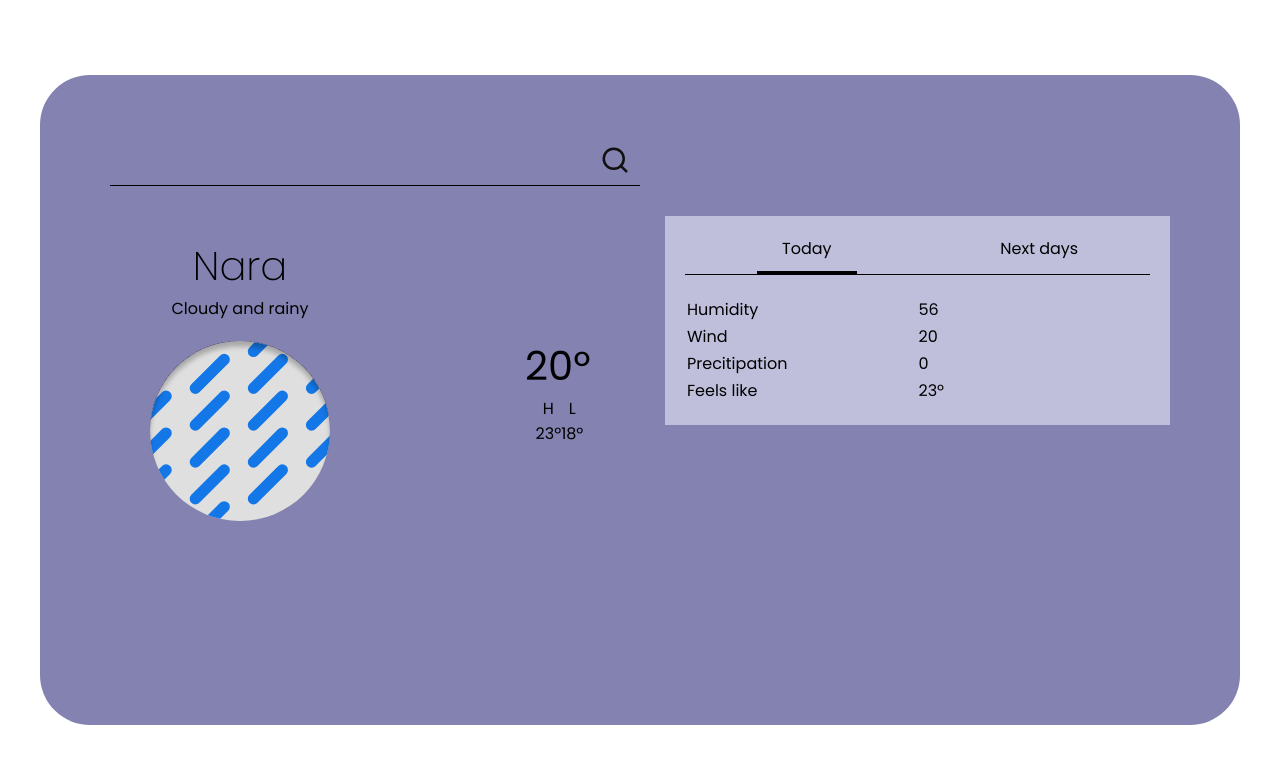
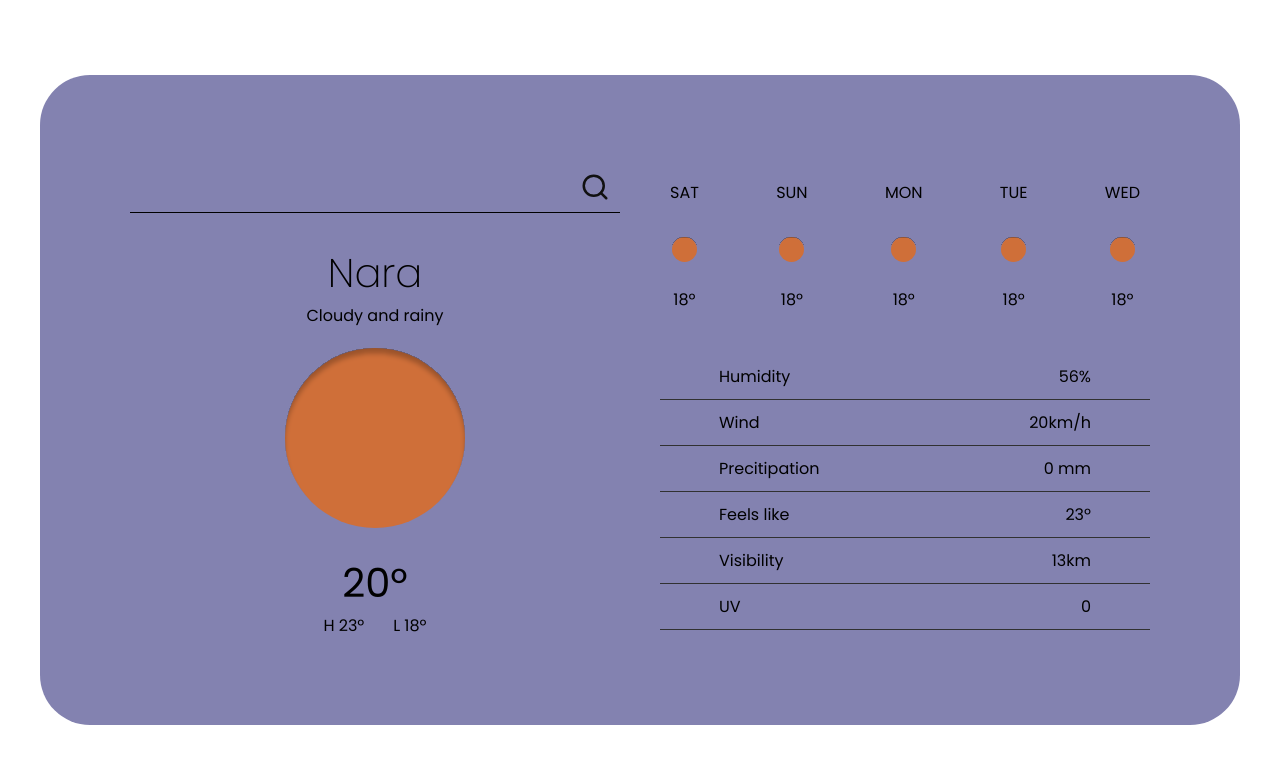
Before and after one commit to mcosme000/WEATHER-APP-2022, a plain HTML site: page index.html in a window 1280 px wide. Drawn offline with nearby package versions, Linux system fonts and the light colour scheme.

Commit message:
// Changed layout and added icons

```diff
--- a/app.js
+++ b/app.js
@@ -6,6 +6,9 @@ const nextWeek = document.getElementById("next-week");
 const todayInfo = document.getElementById("today-info");
 const searchButton = document.getElementById("search");
 let input = document.getElementById("input");
+let icon = document.getElementById("icon");
+
+//
 
 // WEATHER VARIABLES
 
@@ -29,38 +32,92 @@ searchButton.addEventListener("click", (e) => {
   axios.get(forecast).then(showWeather);
   //axios.get(forecast).then(showForecast);
 
-  // CLEARING INPUT
+  // clearing input value:
   input.value = "";
 });
 
 const showWeather = (response) => {
-  console.log(response);
+  let data = response.data;
+  console.log(response.data);
   //GETTING DATA FROM API:
-  const newCity = response.data.location.name;
-  const newCondition = response.data.current.condition.text;
-  const newTemp = Math.floor(response.data.current.temp_c);
+  const newCity = data.location.name;
+  const newCondition = data.current.condition.text;
+  const newTemp = Math.floor(data.current.temp_c);
+  const newHtemp = Math.floor(data.forecast.forecastday[0].day.maxtemp_c);
+  const newLtemp = Math.floor(data.forecast.forecastday[0].day.mintemp_c);
 
   //UPDATE INFO IN HTML
   city.innerHTML = newCity;
   condition.innerHTML = newCondition;
   temp.innerHTML = `${newTemp}º`;
+  htemp.innerHTML = `H ${newHtemp}º`;
+  ltemp.innerHTML = `L ${newLtemp}º`;
 
-  //CREATING RANDOM HIGH & LOW TEMP VALUES (this weather api doesn't provide them)
-  htemp.innerHTML = `H ${newTemp + Math.floor(Math.random() * 3)}º`;
-  ltemp.innerHTML = `L ${newTemp - Math.floor(Math.random() * 3)}º`;
+  changeIcon(newCondition);
 };
 
 const showForecast = (forecast) => {
   console.log(forecast);
 };
 
-// HANDLE BOX SWITCH //
-nextDays.addEventListener("click", () => {
-  nextWeek.classList.remove("hidden");
-  todayInfo.classList.add("hidden");
-});
+// WEATHER CONDITION DESCRIPTIONS
 
-today.addEventListener("click", () => {
-  todayInfo.classList.remove("hidden");
-  nextWeek.classList.add("hidden");
-});
+const descriptions = {
+  sunny: ["Sunny"],
+  clear: ["Clear"],
+  cloudy: ["Partly cloudy", "Cloudy", "Overcast"],
+  rainy: [
+    "Patchy rain possible",
+    "Patchy light rain",
+    "Light rain",
+    "Light rain shower",
+    "Moderate rain at times",
+    "Moderate rain",
+    "Light freezing rain",
+  ],
+  heavyRain: [
+    "Heavy rain at times",
+    "Heavy rain",
+    "Moderate or heavy rain shower",
+    "Torrential rain shower",
+    "Moderate or heavy freezing rain",
+  ],
+  mist: ["Mist", "Fog", "Freezing fog"],
+  thunder: [
+    "Patchy light rain with thunder",
+    "Moderate or heavy rain with thunder",
+    "Thundery outbreaks possible",
+  ],
+  foggy: [""],
+  snowy: [
+    "Patchy snow possible",
+    "Patchy light snow",
+    "Light snow",
+    "Light snow showers",
+    "Patchy moderate snow",
+    "Moderate snow",
+  ],
+  heavySnow: [
+    "Patchy heavy snow",
+    "Heavy snow",
+    "Moderate or heavy snow showers",
+  ],
+  snowThunder: [
+    "Patchy light snow with thunder",
+    "Moderate or heavy snow with thunder",
+  ],
+};
+
+//ITERATE THROUGH ARRAY OBJECT:
+
+const changeIcon = (newCondition) => {
+  for (const key in descriptions) {
+    for (let i = 0; i < Object.keys(descriptions).length; i++) {
+      if (newCondition === descriptions[key][i]) {
+        icon.src = `./media/icons/${key}.svg`;
+        console.log(key);
+        console.log(icon);
+      }
+    }
+  }
+};
--- a/index.html
+++ b/index.html
@@ -13,7 +13,10 @@
   </head>
   <body>
     <div class="container">
-      <main>
+      <div class="main-container">
+        <!-- *** COLUMN 1*** -->
+        <div class="column">
+          <!--FORM SECTION-->
           <form action="">
             <input type="text" id="input" />
             <input
@@ -24,15 +27,14 @@
             />
           </form>
 
-        <section>
-          <!--COLUMN 1 -->
-          <div class="column">
+          <!--MAIN SECTION-->
+          <main>
             <div class="city-info">
               <h1 id="city-name">Nara</h1>
               <p id="condition">Cloudy and rainy</p>
               <div class="icon-container">
                 <img
-                  src="./media/icons/rain.svg"
+                  src="./media/icons/sunny.svg"
                   alt="weather icon"
                   id="icon"
                 />
@@ -45,85 +47,100 @@
                 <p id="low-temp">L 18º</p>
               </div>
             </div>
+          </main>
         </div>
-
-          <!--COLUMN 1 -->
+        <!-- *** COLUMN 1*** -->
         <div class="column">
-            <div class="top">
-              <a href="#" id="today"><h4>Today</h4></a>
-              <a href="#" id="nextdays"><h4>Next days</h4></a>
+          <!-- FORECAST -->
+          <div class="forecast" id="forecast">
+            <div class="forecast-day">
+              <p>SAT</p>
+              <img
+                src="./media/icons/sunny.svg"
+                alt="forecast weather icon"
+                class="small-icon"
+              />
+              <p>18º</p>
             </div>
-            <div class="today-info" id="today-info">
-              <table>
-                <tr>
-                  <td>Humidity</td>
-                  <td>56</td>
-                </tr>
-                <tr>
-                  <td>Wind</td>
-                  <td>20</td>
-                </tr>
-                <tr>
-                  <td>Precitipation</td>
-                  <td>0</td>
-                </tr>
-                <tr>
-                  <td>Feels like</td>
-                  <td>23º</td>
-                </tr>
-              </table>
+            <div class="forecast-day">
+              <p>SUN</p>
+              <img
+                src="./media/icons/sunny.svg"
+                alt="forecast weather icon"
+                class="small-icon"
+              />
+              <p>18º</p>
             </div>
-            <div class="next-week hidden" id="next-week">
-              <table>
-                <tr>
-                  <th>Saturday</th>
-                  <td class="small-icon">
-                    <img src="./media/icons/sunny.svg" alt="" />
-                  </td>
-                  <td>18º</td>
-                </tr>
-                <tr>
-                  <th>Sunday</th>
-                  <td>
-                    <div class="small-icon">
-                      <img src="./media/icons/sunny.svg" alt="" />
+            <div class="forecast-day">
+              <p>MON</p>
+              <img
+                src="./media/icons/sunny.svg"
+                alt="forecast weather icon"
+                class="small-icon"
+              />
+              <p>18º</p>
             </div>
-                  </td>
-                  <td>18º</td>
-                </tr>
-                <tr>
-                  <td>Monday</td>
-                  <td class="small-icon">
-                    <img src="./media/icons/sunny.svg" alt="" />
-                  </td>
-                  <td>18º</td>
-                </tr>
-                <tr>
-                  <td>Tuesday</td>
-                  <td class="small-icon">
-                    <img src="./media/icons/sunny.svg" alt="" />
-                  </td>
-                  <td>18º</td>
-                </tr>
-                <tr>
-                  <td>Wednesday</td>
-                  <td class="small-icon">
-                    <img src="./media/icons/sunny.svg" alt="" />
-                  </td>
-                  <td>18º</td>
-                </tr>
-                <tr>
-                  <td>Thursday</td>
-                  <td class="small-icon">
-                    <img src="./media/icons/sunny.svg" alt="" />
-                  </td>
-                  <td>18º</td>
-                </tr>
-              </table>
+            <div class="forecast-day">
+              <p>TUE</p>
+              <img
+                src="./media/icons/sunny.svg"
+                alt="forecast weather icon"
+                class="small-icon"
+              />
+              <p>18º</p>
+            </div>
+            <div class="forecast-day">
+              <p>WED</p>
+              <img
+                src="./media/icons/sunny.svg"
+                alt="forecast weather icon"
+                class="small-icon"
+              />
+              <p>18º</p>
             </div>
           </div>
-        </section>
-      </main>
+          <!-- OTHER INFORMATION -->
+          <div class="other-information">
+            <div class="row">
+              <div class="row-content">
+                <p>Humidity</p>
+                <p id="humidity">56%</p>
+              </div>
+            </div>
+            <div class="row">
+              <div class="row-content">
+                <p>Wind</p>
+                <p id="wind">20km/h</p>
+              </div>
+            </div>
+            <div class="row">
+              <div class="row-content">
+                <p>Precitipation</p>
+                <p id="precipitation">0 mm</p>
+              </div>
+            </div>
+            <div class="row">
+              <div class="row-content">
+                <p>Feels like</p>
+                <p id="feelslike">23º</p>
+              </div>
+            </div>
+            <div class="row">
+              <div class="row-content">
+                <p>Visibility</p>
+                <p id="visibility">13km</p>
+              </div>
+            </div>
+            <div class="row">
+              <div class="row-content">
+                <p>UV</p>
+                <p id="uv">0</p>
+              </div>
+            </div>
+          </div>
+        </div>
+        <!-- se termina column-->
+      </div>
     </div>
     <script src="app.js"></script>
   </body>
--- a/styles.css
+++ b/styles.css
@@ -35,26 +35,31 @@ img {
 }
 
 .container {
-  height: 100vh;
   display: flex;
   justify-content: center;
   align-items: center;
 }
 
-main {
+.main-container {
+  width: 100%;
+  padding: 2em;
   height: 100%;
-  width: 100%;
   background: #8382b0;
 }
 
-.hidden {
-  display: none;
+.column {
+  padding: 2em;
+  text-align: center;
+  width: 100%;
+  display: flex;
+  flex-direction: column;
+  margin-bottom: 3em;
 }
 
 /* - - - FORM STYLES - - - - */
 
 form {
-  padding: 10px;
+  padding: 1em;
   width: 100%;
   display: flex;
   justify-content: space-between;
@@ -73,27 +78,6 @@ input[type="image"] {
 }
 
 /* - - - MAIN SECTION STYLES - - - - */
-section {
-  width: 100%;
-  display: flex;
-  flex-direction: column;
-  align-items: center;
-}
-
-.column {
-  padding: 2em;
-  text-align: center;
-  width: 100%;
-  display: flex;
-  flex-direction: column;
-  margin-bottom: 3em;
-}
-
-.column:last-of-type {
-  background: #bfbfdc;
-}
-
-/* - - - FIRST COLUMN - - - - */
 
 .city-info,
 .temperature {
@@ -109,7 +93,7 @@ section {
 .icon-container {
   margin: 1em;
   padding: 1em;
-  width: 15em;
+  width: 18em;
 }
 
 #temp {
@@ -122,72 +106,62 @@ section {
   justify-content: space-around;
 }
 
-/* - - - SECOND COLUMN - - - - */
+/* - - - FORECAST - - - - */
 
-.top {
+.forecast {
   display: flex;
-  justify-content: space-around;
-  border-bottom: 1px solid #000;
-  margin-bottom: 2em;
-  position: relative;
+  justify-content: space-between;
 }
 
-.top h4 {
-  padding-bottom: 10px;
+.forecast-day {
+  padding: 1em;
 }
 
-#today::after {
-  content: "";
-  height: 3px;
-  width: 10em;
-  background: black;
-  display: block;
-  position: relative;
-  z-index: 6;
+.forecast-day * {
+  margin-bottom: 2em;
 }
 
-/* - - - TODAY INFO- - - */
-table {
-  text-align: left;
-  font-size: 1.6em;
-  width: 100%;
-  table-layout: fixed;
+.small-icon {
+  max-width: 2.5em;
 }
 
-tr {
-  padding: 0.2em;
-  margin: 0.5em;
+/* - - - OTHER INFORMATION - - - - */
+
+.other-information {
+  width: 100%;
+}
+.information-container {
+  width: 80%;
+}
+.row {
+  display: flex;
+  flex-direction: row;
+  justify-content: center;
+  border-bottom: 0.1em solid rgb(49, 49, 49);
 }
 
-td {
-  text-align: left;
-  margin-left: 2em;
+.row-content {
+  width: 80%;
+  padding: 1em;
+  display: flex;
+  justify-content: space-between;
 }
-
-.small-icon img {
-  display: block;
-  max-width: 1.5em;
-}
-
-/* - - - NEXT DAYS - - - */
 
 /* - - - MEDIA QUERIES - - - */
 
 @media (min-width: 768px) {
   .container {
+    height: 100vh;
     padding: 20px;
   }
-  main {
+  .main-container {
     padding: 60px 70px;
     height: 650px;
     width: 1200px;
     border-radius: 50px;
-    display: flex;
-    flex-direction: column;
-  }
-
-  form {
-    width: 50%;
+    display: grid;
+    grid-template-columns: repeat(2, 1fr);
+    align-items: center;
   }
 
   section {
@@ -206,7 +180,6 @@ td {
   /* only the first column has margin*/
   .column:first-of-type {
     display: flex;
-    flex-direction: row;
     justify-content: space-between;
     align-items: center;
     margin-right: 50px;
```
Also changed, not shown: media/icons/clear.svg (renamed from media/icons/clear-night.svg), media/icons/cloudy.svg (added), media/icons/rainy.svg (renamed from media/icons/rain.svg). Lines whose indentation alone changed are shown as unchanged.
